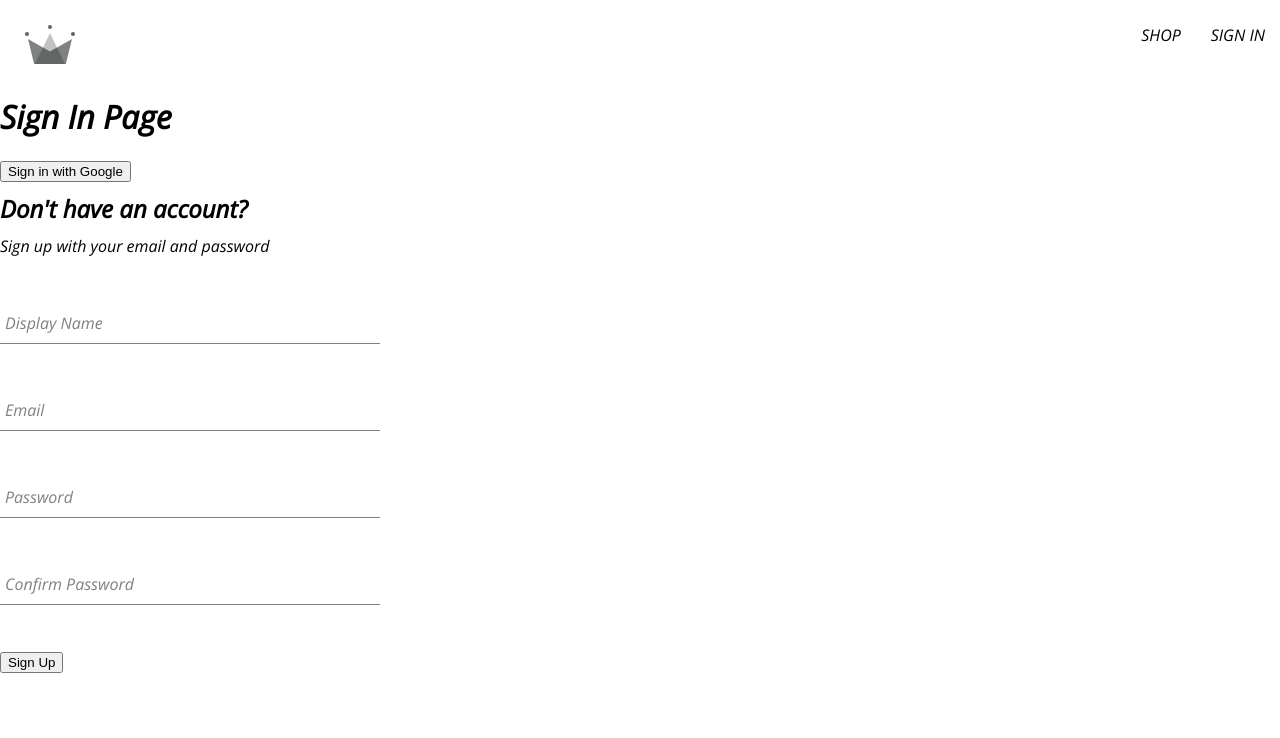
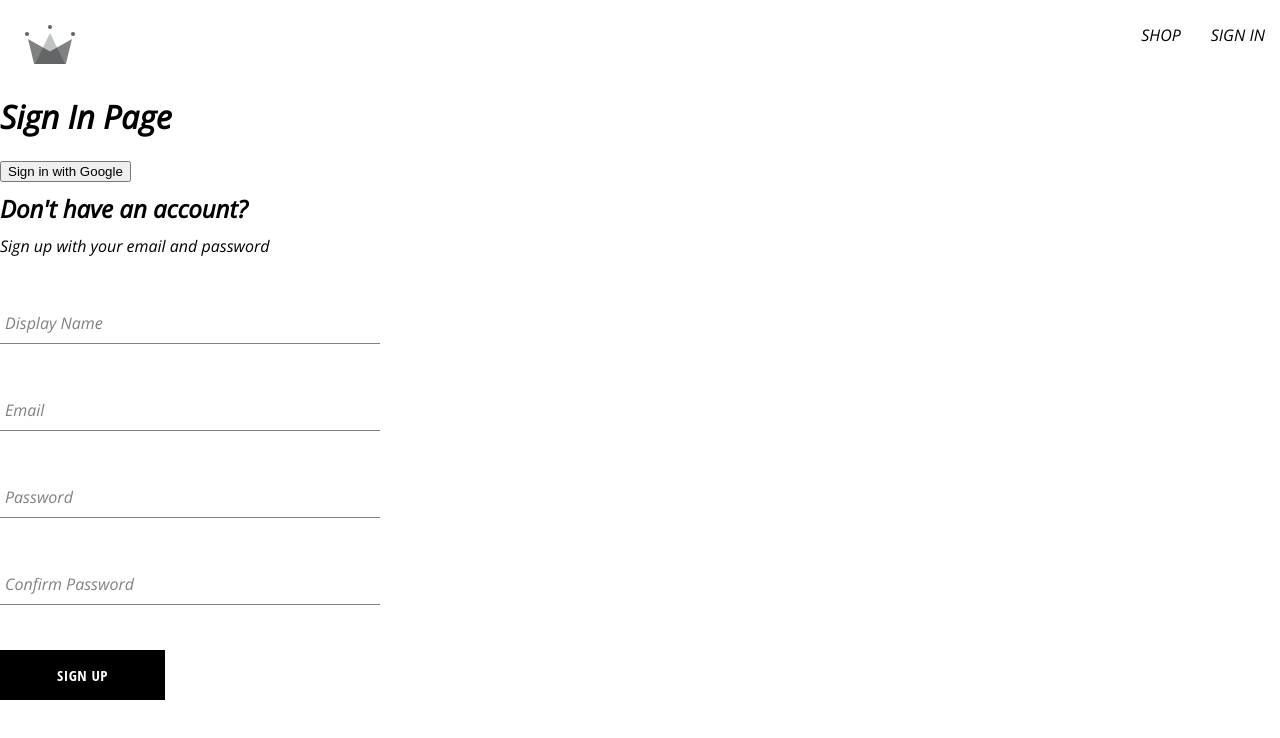
Before and after one commit to AnastasiiaChaplits/e-commerce-shop, a React (Create React App) app: page /sign-in in a window 1280 px wide. Shown: the top 738 px of the page. Built offline with nearby package versions, Linux system fonts and the light colour scheme.

Commit message:
created Button component

```diff
--- /dev/null
+++ b/src/components/Button/Button.jsx
@@ -0,0 +1,19 @@
+import "./styled.scss";
+
+const BUTTON_TYPE_CLASSES = {
+  google: "google-sign-in",
+  inverted: "inverted",
+};
+
+const Button = ({ children, buttonType, ...otherProps }) => {
+  return (
+    <button
+      className={`button-container ${BUTTON_TYPE_CLASSES[buttonType]}`}
+      {...otherProps}
+    >
+      {children}
+    </button>
+  );
+};
+
+export default Button;
--- /dev/null
+++ b/src/components/Button/styled.scss
@@ -0,0 +1,46 @@
+.button-container {
+  min-width: 165px;
+  width: auto;
+  height: 50px;
+  letter-spacing: 0.5px;
+  line-height: 50px;
+  padding: 0 35px 0 35px;
+  font-size: 15px;
+  background-color: black;
+  color: white;
+  text-transform: uppercase;
+  font-family: 'Open Sans Condensed';
+  font-weight: bolder;
+  border: none;
+  cursor: pointer;
+  display: flex;
+  justify-content: center;
+
+  &:hover {
+    background-color: white;
+    color: black;
+    border: 1px solid black;
+  }
+
+  &.google-sign-in {
+    background-color: #4285f4;
+    color: white;
+
+    &:hover {
+      background-color: #357ae8;
+      border: none;
+    }
+  }
+
+  &.inverted {
+    background-color: white;
+    color: black;
+    border: 1px solid black;
+
+    &:hover {
+      background-color: black;
+      color: white;
+      border: none;
+    }
+  }
+}
--- a/src/components/SignUpForm/SignUpForm.jsx
+++ b/src/components/SignUpForm/SignUpForm.jsx
@@ -6,6 +6,7 @@
   createUserDocumentFromAuth,
 } from "../../utils/firebase/firebase";
 import FormInput from "../FormInput/FormInput";
+import Button from "../Button/Button";
 
 const defaultFormFields = {
   displayName: "",
@@ -82,7 +83,7 @@
           value={confirmPassword}
           label="Confirm Password"
         />
-        <button type="submit">Sign Up</button>
+        <Button type="submit">Sign Up</Button>
       </form>
     </div>
   );
```
